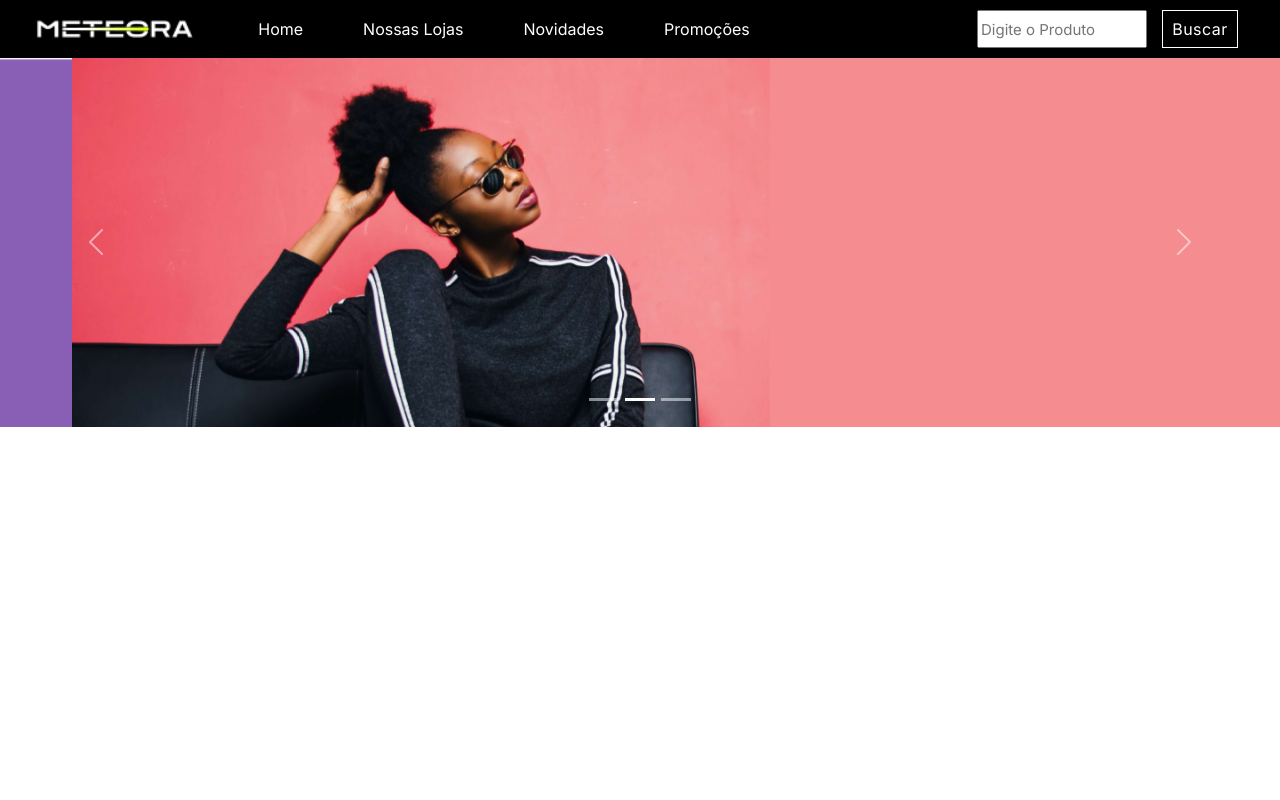
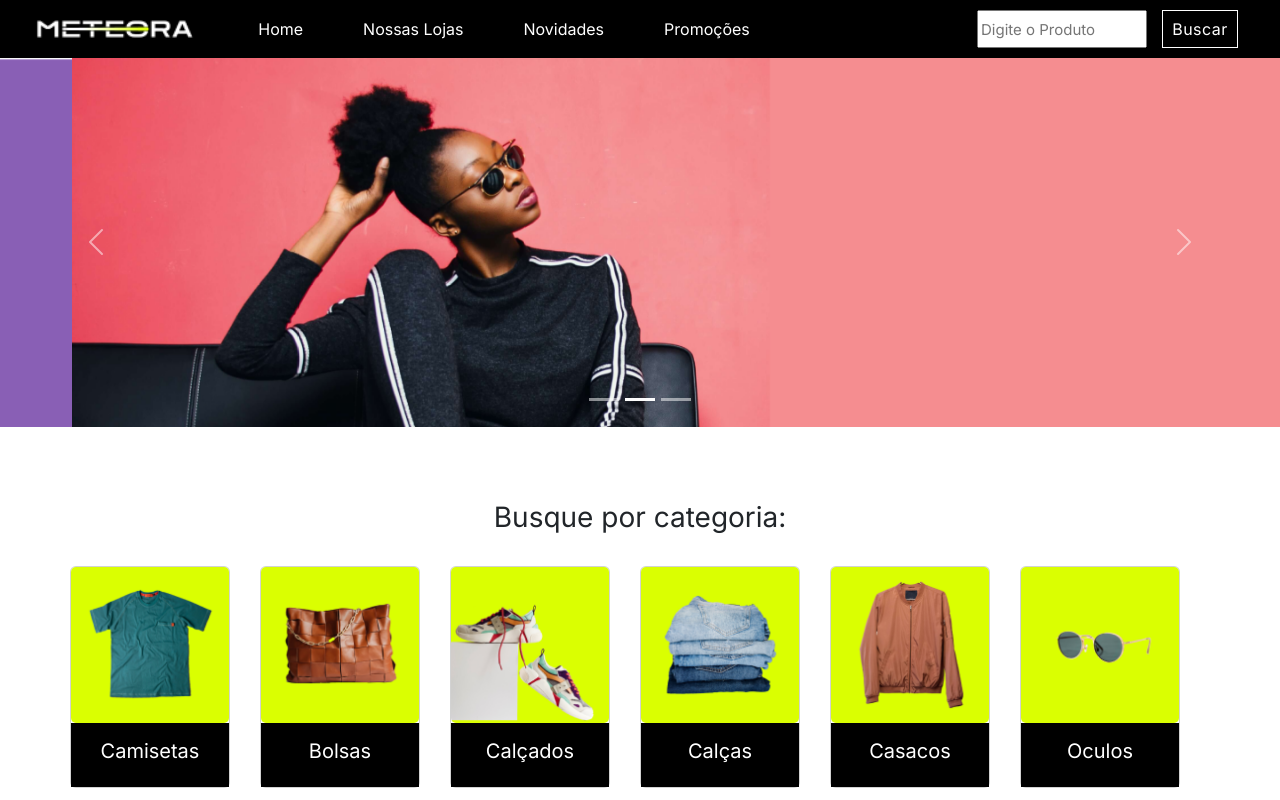
Before and after one commit to RenanCruz7/meteora, a React (Create React App) app: page / in a window 1280 px wide. Built offline with nearby package versions, Linux system fonts and the light colour scheme.

Commit message:
seção de categorias

```diff
--- a/src/App.tsx
+++ b/src/App.tsx
@@ -1,12 +1,14 @@
 import React from 'react';
 import Cabecalho from './components/Cabecalho'
 import Carossel from './components/Carossel';
+import Categorias from './components/Categorias';
 
 function App() {
   return (
     <>
       <Cabecalho />
       <Carossel/>
+      <Categorias/>
     </>
   );
 }
--- a/src/components/Carossel/index.tsx
+++ b/src/components/Carossel/index.tsx
@@ -1,4 +1,3 @@
-import React from 'react';
 import 'bootstrap/dist/css/bootstrap.css';
 import Carousel  from 'react-bootstrap/Carousel';
 import Img1 from '../../imagens/Banner carousel 1 _ 1440 (1).png'
--- /dev/null
+++ b/src/components/Categorias/index.css
@@ -0,0 +1,23 @@
+.tituloCategoria{
+    text-align: center;
+    margin: 74px 0px 32px 0px ;
+}
+
+.Cards{
+    display: flex;
+    justify-content: center;
+}
+
+.moldura{
+    width: 10rem;
+    margin-right: 30px;
+}
+
+.corpoCard{
+    background-color: black;
+}
+
+.tituloCard{
+    color: white;
+    text-align: center;
+}
--- /dev/null
+++ b/src/components/Categorias/index.tsx
@@ -0,0 +1,31 @@
+import Card from 'react-bootstrap/Card';
+import camisetas from "../../imagens/Categorias/Categoria camiseta.png"
+import bolsas from "../../imagens/Categorias/Categoria Bolsa.png"
+import calçados from "../../imagens/Categorias/Categoria Calçados.png"
+import calças from "../../imagens/Categorias/Categoria calça.png"
+import casacos from "../../imagens/Categorias/Categoria casacos.png"
+import oculos from "../../imagens/Categorias/Categoria óculos.png"
+import '../Categorias/index.css'
+
+const imagens = [camisetas,bolsas,calçados,calças,casacos,oculos]
+const nomes = ['Camisetas','Bolsas','Calçados','Calças','Casacos','Oculos']
+
+const Categorias = () =>{
+    return(
+        <section>
+            <h3 className='tituloCategoria'>Busque por categoria:</h3>
+            <div className='Cards'>
+                {imagens.map((imagem, index) => (
+                    <Card className='moldura' key={index}>
+                        <Card.Img src={imagem} />
+                        <Card.Body className='corpoCard'>
+                                <Card.Title className='tituloCard'>{nomes[index]}</Card.Title>
+                        </Card.Body>
+                    </Card>
+                ))}
+            </div>
+        </section>
+    )
+}
+
+export default Categorias
```
